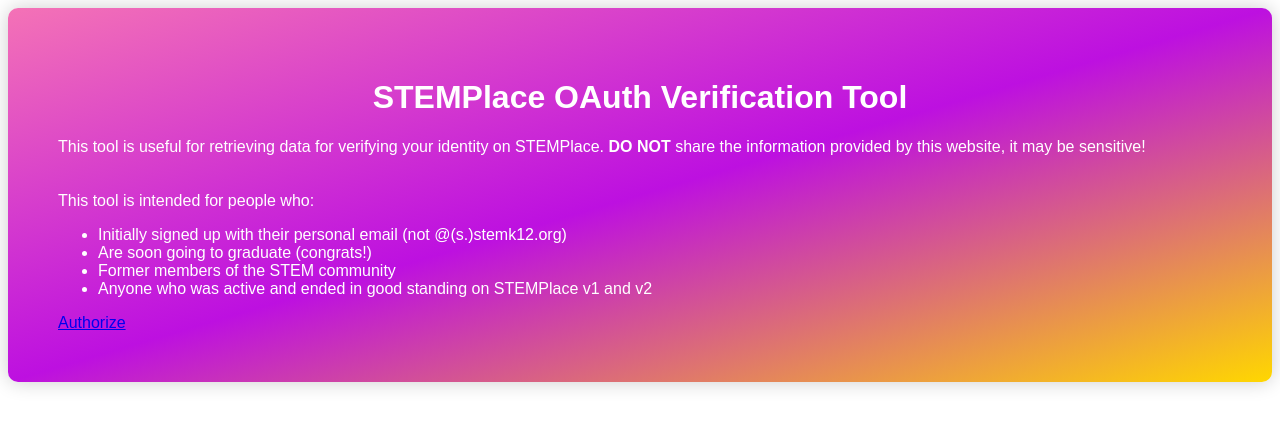
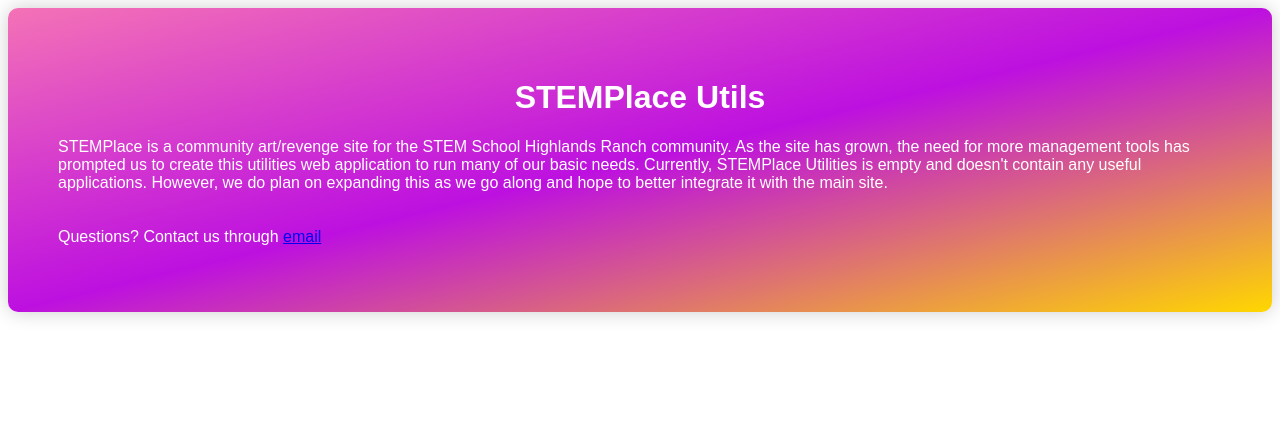
Before and after one commit to zulujive/SPUtils, a website: page index.html in a window 1280 px wide. Drawn offline with Linux system fonts and the light colour scheme.

Commit message:
Changed content

```diff
--- a/index.html
+++ b/index.html
@@ -24,20 +24,15 @@
   </head>
   <body>
     <div class="container">
-      <h1>STEMPlace OAuth Verification Tool</h1>
-      <p>This tool is useful for retrieving data for verifying
-        your identity on STEMPlace. <b>DO NOT</b> share the information
-        provided by this website, it may be sensitive! <br><br><br>
+      <h1>STEMPlace Utils</h1>
+      <p>
+        STEMPlace is a community art/revenge site for the STEM School Highlands Ranch community. As the site has grown, the need for
+        more management tools has prompted us to create this utilities web application to run many of our basic needs. Currently,
+        STEMPlace Utilities is empty and doesn't contain any useful applications. However, we do plan on expanding this as we go along
+        and hope to better integrate it with the main site.<br><br><br>
 
-        This tool is intended for people who:
-      <ul>
-        <li>Initially signed up with their personal email (not @(s.)stemk12.org)</li>
-        <li>Are soon going to graduate (congrats!)</li>
-        <li>Former members of the STEM community</li>
-        <li>Anyone who was active and ended in good standing on STEMPlace v1 and v2</li>
-      </ul>
+        Questions? Contact us through <a href="mailto:support@stemplace.org">email</a>
       </p>
-    <a href="${authUrl}">Authorize</a>
     </div>
   </body>
 </html>
```
